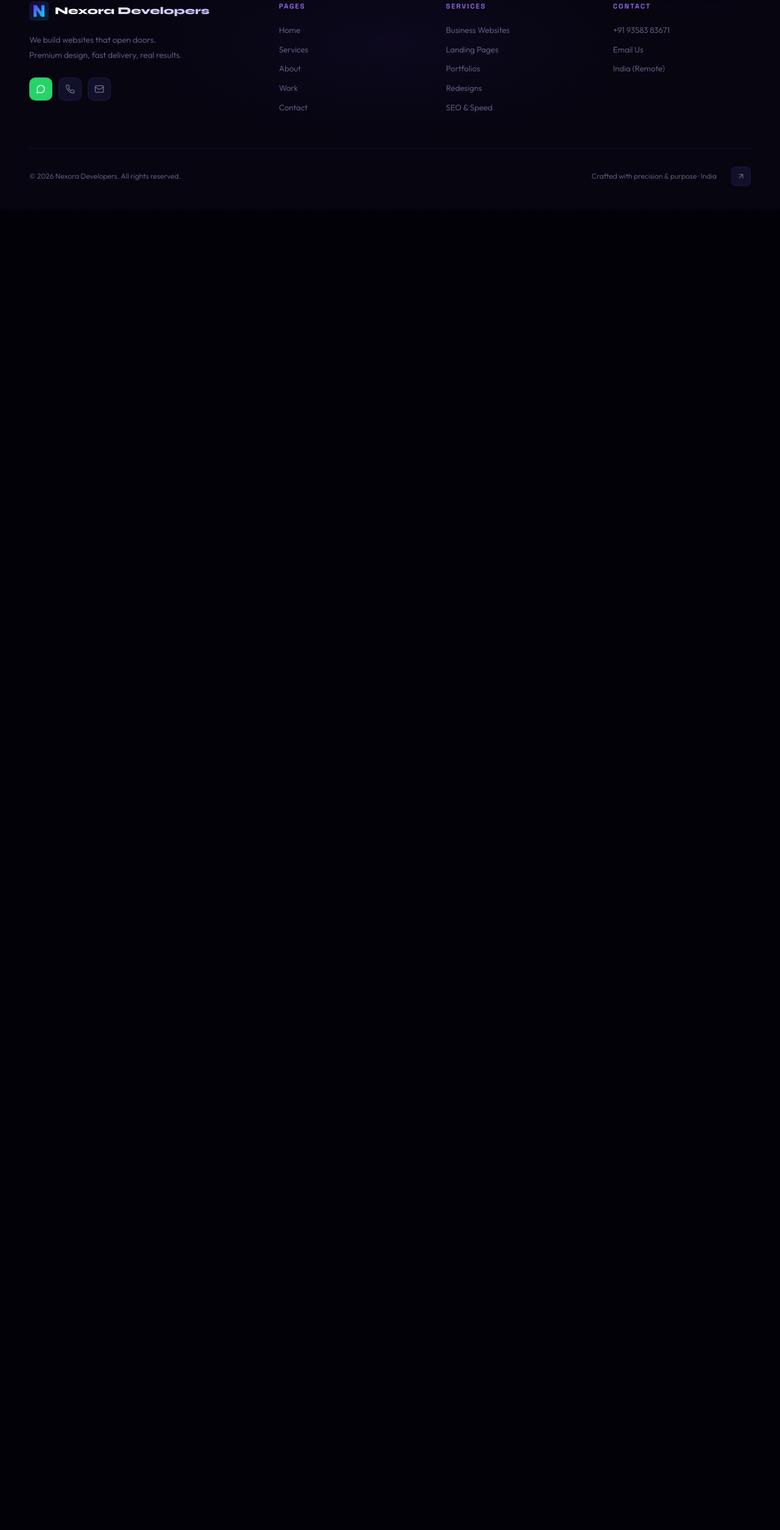
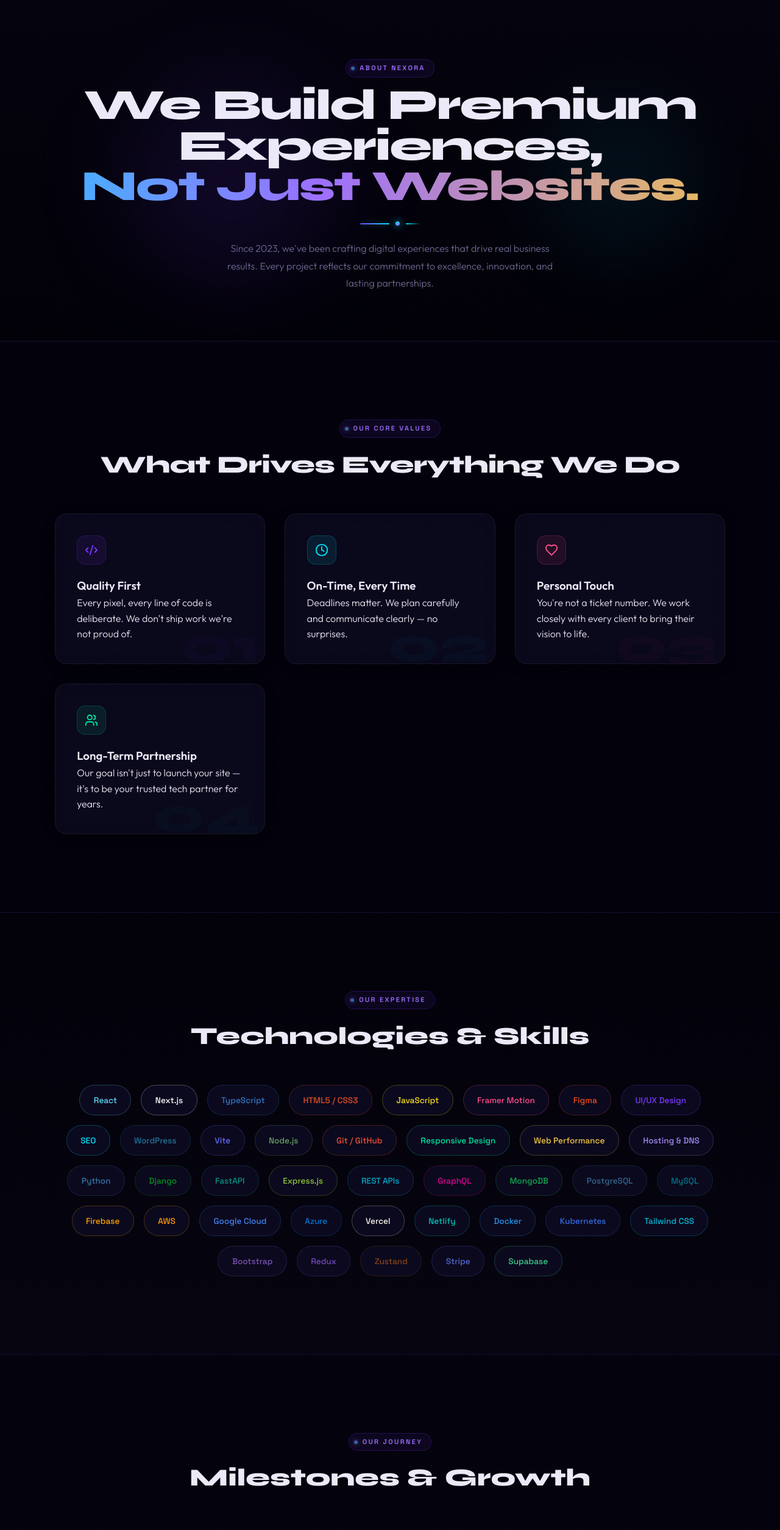
Before and after one commit to chaudharyinteriors445-web/portfolio, a React (Vite) app: page /about in a window 1280 px wide. Shown: the part 79-2588 px from the top of the page at 61% size. Before the commit the page ends 800 px from the top, so only its background shows below. Built offline with nearby package versions, Linux system fonts and the light colour scheme.

Commit message:
Fix About page and mobile responsiveness

```diff
--- a/src/components/Navbar.jsx
+++ b/src/components/Navbar.jsx
@@ -25,6 +25,14 @@ export default function Navbar() {
     return () => window.removeEventListener('scroll', h)
   }, [])
   useEffect(() => setOpen(false), [location])
+  useEffect(() => {
+    if (open) {
+      document.body.style.overflow = 'hidden'
+    } else {
+      document.body.style.overflow = 'unset'
+    }
+    return () => { document.body.style.overflow = 'unset' }
+  }, [open])
 
   return (
     <>
@@ -170,7 +178,7 @@ export default function Navbar() {
               background: 'rgba(2, 1, 8, 0.97)',
               backdropFilter: 'blur(40px)',
               display: 'flex', flexDirection: 'column',
-              alignItems: 'center', justifyContent: 'center', gap: '2rem',
+              alignItems: 'center', justifyContent: 'flex-start', gap: '2rem',
               overflowY: 'auto', paddingBottom: '2rem', paddingTop: '7rem',
             }}
           >
--- a/src/pages/About.jsx
+++ b/src/pages/About.jsx
@@ -24,6 +24,33 @@ const skills = [
   { label: 'Responsive Design', color: '#00e5a0' },
   { label: 'Web Performance', color: '#f5c842' },
   { label: 'Hosting & DNS', color: '#a78bfa' },
+  // Backend & Full Stack
+  { label: 'Python', color: '#3776ab' },
+  { label: 'Django', color: '#009421', },
+  { label: 'FastAPI', color: '#009485' },
+  { label: 'Express.js', color: '#90c53f' },
+  { label: 'REST APIs', color: '#00a8cc' },
+  { label: 'GraphQL', color: '#e10098' },
+  // Databases
+  { label: 'MongoDB', color: '#13aa52' },
+  { label: 'PostgreSQL', color: '#336791' },
+  { label: 'MySQL', color: '#00758f' },
+  { label: 'Firebase', color: '#ffa400' },
+  // Cloud & DevOps
+  { label: 'AWS', color: '#ff9900' },
+  { label: 'Google Cloud', color: '#4285f4' },
+  { label: 'Azure', color: '#0078d4' },
+  { label: 'Vercel', color: '#fff8f0' },
+  { label: 'Netlify', color: '#00c7b7' },
+  { label: 'Docker', color: '#2496ed' },
+  { label: 'Kubernetes', color: '#316ce6' },
+  // Tools & Frameworks
+  { label: 'Tailwind CSS', color: '#06b6d4' },
+  { label: 'Bootstrap', color: '#7952b3' },
+  { label: 'Redux', color: '#764abc' },
+  { label: 'Zustand', color: '#8b4513' },
+  { label: 'Stripe', color: '#5469d4' },
+  { label: 'Supabase', color: '#3ecf8e' },
 ]
 
 const values = [
@@ -114,11 +141,9 @@ export default function About() {
 
   return (
     <PageTransition>
-      <section ref={heroRef} style={{ position: 'relative', overflow: 'hidden' }}>
-
-        {/* ✅ FIXED HERE */}
+      {/* HERO SECTION */}
+      <section ref={heroRef} style={{ position: 'relative', overflow: 'hidden', padding: 'clamp(7rem,16vw,11rem) var(--site-gutter) 5rem', background: 'linear-gradient(180deg,var(--deep) 0%,var(--void) 100%)', borderBottom: '1px solid var(--border)', textAlign: 'center' }}>
         <motion.div
-          animate={{ opacity: 1 }}
           style={{
             y: heroY,
             position: 'absolute',
@@ -126,11 +151,83 @@ export default function About() {
             pointerEvents: 'none',
           }}
         >
-          <div />
-          <div />
+          <div style={{ position: 'absolute', top: '20%', left: '10%', width: 500, height: 500, borderRadius: '50%', background: 'radial-gradient(circle, rgba(124,58,255,0.15), transparent 70%)', filter: 'blur(60px)' }} />
+          <div style={{ position: 'absolute', bottom: '10%', right: '5%', width: 400, height: 400, borderRadius: '50%', background: 'radial-gradient(circle, rgba(0,229,255,0.08), transparent 70%)', filter: 'blur(50px)' }} />
         </motion.div>
+        <motion.div initial={{ opacity: 0, y: 30 }} animate={{ opacity: 1, y: 0 }} transition={{ duration: 0.8, ease: [0.16, 1, 0.3, 1] }} style={{ position: 'relative', zIndex: 1 }}>
+          <SectionLabel>About Nexora</SectionLabel>
+          <h1 className="display-hero" style={{ fontFamily: 'var(--font-display)', fontWeight: 800, fontSize: 'clamp(2rem,5.5vw,5.5rem)', lineHeight: 0.95, letterSpacing: '-0.03em', marginBottom: '1.5rem' }}>
+            We Build Premium Experiences,<br/><span className="shimmer-text">Not Just Websites.</span>
+          </h1>
+          <GoldDivider center/>
+          <p style={{ maxWidth: 560, margin: '1rem auto 0', color: 'var(--muted)', lineHeight: 1.8 }}>Since 2023, we've been crafting digital experiences that drive real business results. Every project reflects our commitment to excellence, innovation, and lasting partnerships.</p>
+        </motion.div>
+      </section>
 
-        {/* rest of your layout unchanged */}
+      {/* VALUES SECTION */}
+      <section style={{ padding: 'clamp(5rem,10vw,8rem) var(--site-gutter)', background: 'rgba(5,4,15,0.6)' }}>
+        <div style={{ maxWidth: 1100, margin: '0 auto' }}>
+          <motion.div initial={{ opacity: 0, y: 20 }} whileInView={{ opacity: 1, y: 0 }} viewport={{ once: true }} transition={{ duration: 0.7 }} style={{ textAlign: 'center', marginBottom: '3rem' }}>
+            <SectionLabel>Our Core Values</SectionLabel>
+            <h2 style={{ fontFamily: 'var(--font-display)', fontWeight: 800, fontSize: 'clamp(1.8rem,3.5vw,2.5rem)', marginBottom: '1rem', letterSpacing: '-0.02em' }}>What Drives Everything We Do</h2>
+          </motion.div>
+          <div style={{ display: 'grid', gridTemplateColumns: 'repeat(auto-fit, minmax(260px, 1fr))', gap: '2rem' }}>
+            {values.map((v, i) => <ValueCard key={i} {...v} index={i} />)}
+          </div>
+        </div>
+      </section>
+
+      {/* SKILLS SECTION */}
+      <section style={{ padding: 'clamp(5rem,10vw,8rem) var(--site-gutter)', background: 'linear-gradient(180deg, rgba(5,4,15,0.3) 0%, rgba(10,9,24,0.5) 100%)', borderTop: '1px solid var(--border)' }}>
+        <div style={{ maxWidth: 1100, margin: '0 auto' }}>
+          <motion.div initial={{ opacity: 0, y: 20 }} whileInView={{ opacity: 1, y: 0 }} viewport={{ once: true }} transition={{ duration: 0.7 }} style={{ textAlign: 'center', marginBottom: '3rem' }}>
+            <SectionLabel>Our Expertise</SectionLabel>
+            <h2 style={{ fontFamily: 'var(--font-display)', fontWeight: 800, fontSize: 'clamp(1.8rem,3.5vw,2.5rem)', marginBottom: '1rem' }}>Technologies & Skills</h2>
+          </motion.div>
+          <div style={{ display: 'flex', flexWrap: 'wrap', gap: '1rem', justifyContent: 'center' }}>
+            {skills.map((s, i) => (
+              <motion.div key={i} initial={{ opacity: 0, scale: 0.9 }} whileInView={{ opacity: 1, scale: 1 }} viewport={{ once: true }} transition={{ delay: i * 0.03, duration: 0.4 }} whileHover={{ scale: 1.08, y: -4 }} style={{ padding: '0.7rem 1.4rem', borderRadius: 50, background: 'rgba(14,12,35,0.8)', border: `1px solid ${s.color}40`, cursor: 'pointer' }}>
+                <span style={{ fontFamily: 'var(--font-ui)', fontSize: '0.85rem', fontWeight: 500, color: s.color }}>{s.label}</span>
+              </motion.div>
+            ))}
+          </div>
+        </div>
+      </section>
+
+      {/* TIMELINE SECTION */}
+      <section style={{ padding: 'clamp(5rem,10vw,8rem) var(--site-gutter)', background: 'rgba(5,4,15,0.8)', borderTop: '1px solid var(--border)' }}>
+        <div style={{ maxWidth: 900, margin: '0 auto' }}>
+          <motion.div initial={{ opacity: 0, y: 20 }} whileInView={{ opacity: 1, y: 0 }} viewport={{ once: true }} transition={{ duration: 0.7 }} style={{ textAlign: 'center', marginBottom: '3rem' }}>
+            <SectionLabel>Our Journey</SectionLabel>
+            <h2 style={{ fontFamily: 'var(--font-display)', fontWeight: 800, fontSize: 'clamp(1.8rem,3.5vw,2.5rem)', marginBottom: '1rem' }}>Milestones & Growth</h2>
+          </motion.div>
+          <div style={{ display: 'grid', gap: '2.5rem' }}>
+            {milestones.map((m, i) => (
+              <motion.div key={i} initial={{ opacity: 0, x: i % 2 === 0 ? -30 : 30 }} whileInView={{ opacity: 1, x: 0 }} viewport={{ once: true }} transition={{ delay: i * 0.1, duration: 0.7 }} style={{ display: 'grid', gridTemplateColumns: '100px 1fr', gap: '2rem', alignItems: 'start', paddingBottom: i < milestones.length - 1 ? '2rem' : 0, borderBottom: i < milestones.length - 1 ? '1px solid var(--border)' : 'none' }}>
+                <div style={{ paddingTop: '0.5rem' }}>
+                  <div style={{ fontFamily: 'var(--font-display)', fontWeight: 800, fontSize: '1.8rem', background: 'linear-gradient(90deg, var(--violet), var(--cyan))', WebkitBackgroundClip: 'text', WebkitTextFillColor: 'transparent' }}>{m.year}</div>
+                </div>
+                <div>
+                  <h3 style={{ fontFamily: 'var(--font-display)', fontWeight: 700, fontSize: '1.3rem', marginBottom: '0.5rem', color: 'var(--off-white)' }}>{m.label}</h3>
+                  <p style={{ color: 'var(--muted)', lineHeight: 1.6 }}>{m.desc}</p>
+                </div>
+              </motion.div>
+            ))}
+          </div>
+        </div>
+      </section>
+
+      {/* CTA SECTION */}
+      <section style={{ padding: 'clamp(5rem,10vw,8rem) var(--site-gutter)', textAlign: 'center', background: 'linear-gradient(180deg, rgba(5,4,15,0.5) 0%, rgba(20,18,48,0.3) 100%)', borderTop: '1px solid var(--border)' }}>
+        <motion.div initial={{ opacity: 0, y: 30 }} whileInView={{ opacity: 1, y: 0 }} viewport={{ once: true }} transition={{ duration: 0.7, ease: [0.16, 1, 0.3, 1] }}>
+          <h2 style={{ fontFamily: 'var(--font-display)', fontWeight: 800, fontSize: 'clamp(1.8rem,3.5vw,2.5rem)', marginBottom: '1.5rem' }}>Ready to Work Together?</h2>
+          <p style={{ maxWidth: 480, margin: '0 auto 2rem', color: 'var(--muted)', fontSize: '1.05rem', lineHeight: 1.8 }}>Let's turn your vision into reality. We're here to bring your ideas to life with precision and passion.</p>
+          <Link to="/contact">
+            <motion.button whileHover={{ scale: 1.06 }} whileTap={{ scale: 0.94 }} className="btn-primary">
+              Start Your Project <ArrowRight size={18} />
+            </motion.button>
+          </Link>
+        </motion.div>
       </section>
     </PageTransition>
   )
```
Also changed, not shown: 1 other file (tests, documents, lock files or other folders).
